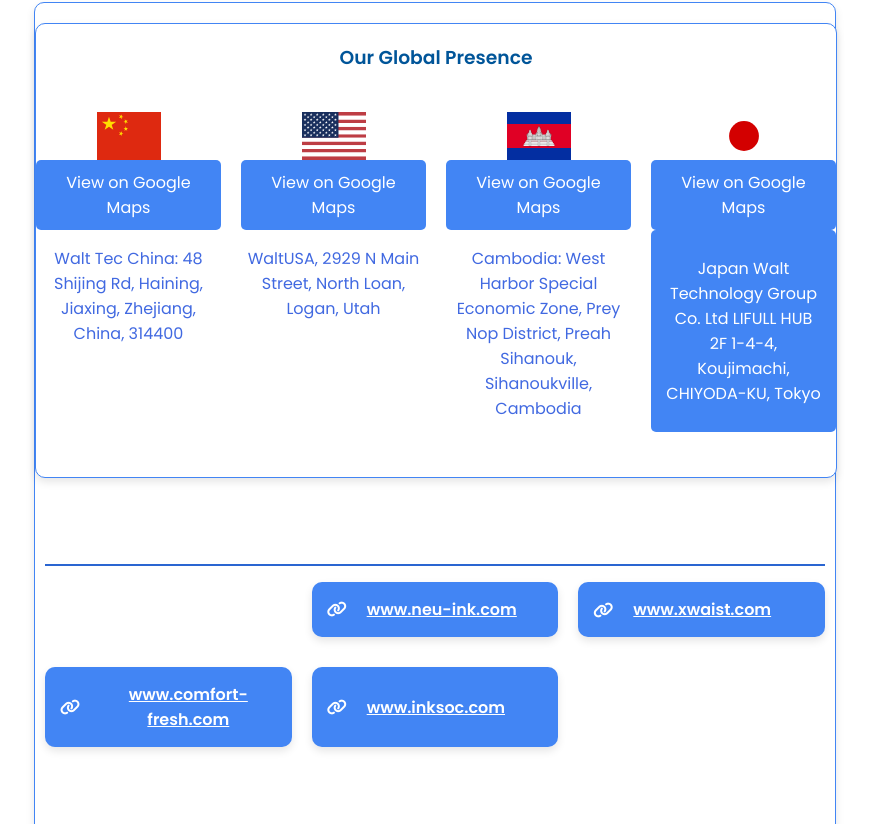
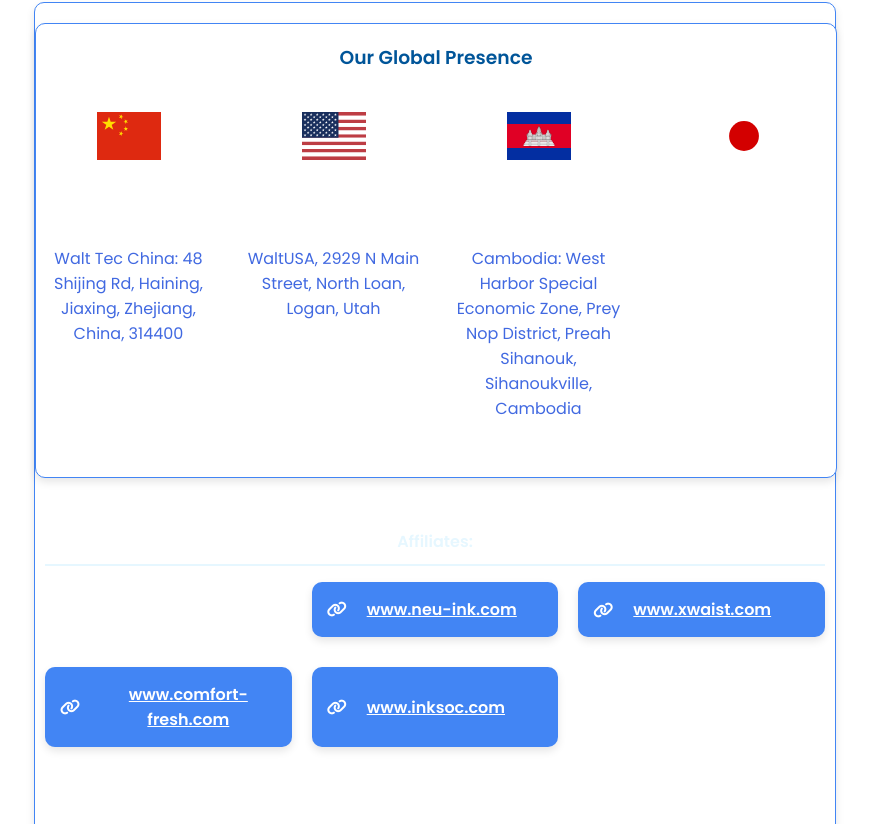
Before and after one commit to silentpiroro/silentpiroro.github.io, a plain HTML site: page index.html in a window 1280 px wide. Shown: the part 6516-7340 px from the top of the page, without its empty margins (205-1075 px from the left). Drawn offline with nearby package versions, Linux system fonts and the light colour scheme; a script that the page names is missing.

Commit message:
Update styles.css

```diff
--- a/styles.css
+++ b/styles.css
@@ -531,6 +531,13 @@
     color: #ffffff;
     text-decoration: none;
 }
+.footer-section h4 {
+    color: #e6f7ff; /* This ensures the headings are visible against the footer's background */
+    border-bottom: 2px solid #e6f7ff;
+    padding-bottom: 10px;
+    margin-bottom: 10px;
+}
+
 .maps-section {
     display: flex;
     flex-direction: column;
@@ -549,7 +556,7 @@
 .map-card a {
     display: inline-block;
     padding: 10px 15px;
-    background-color: #4285F4; /* Google Blue */
+   background-color: transparent;  /* Google Blue */
     color: #ffffff;
     border-radius: 5px;
     text-decoration: none;
```
